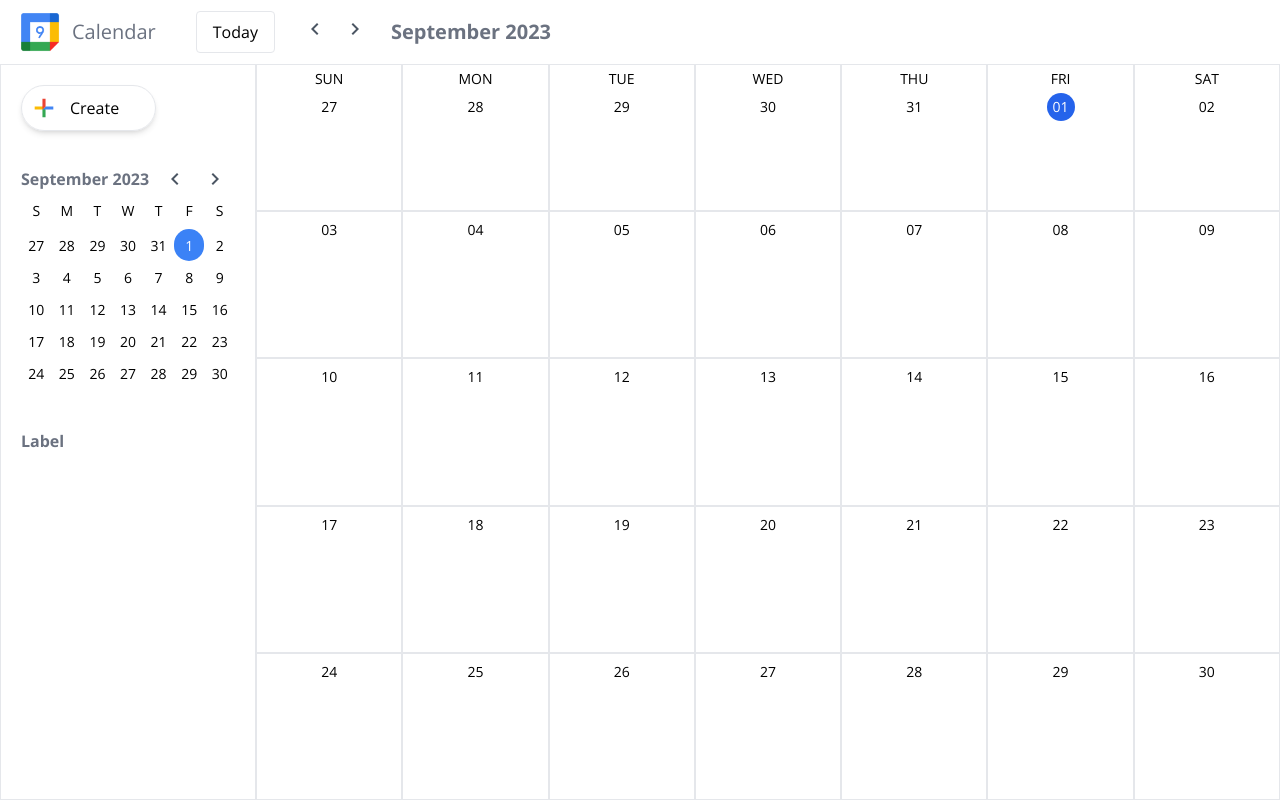
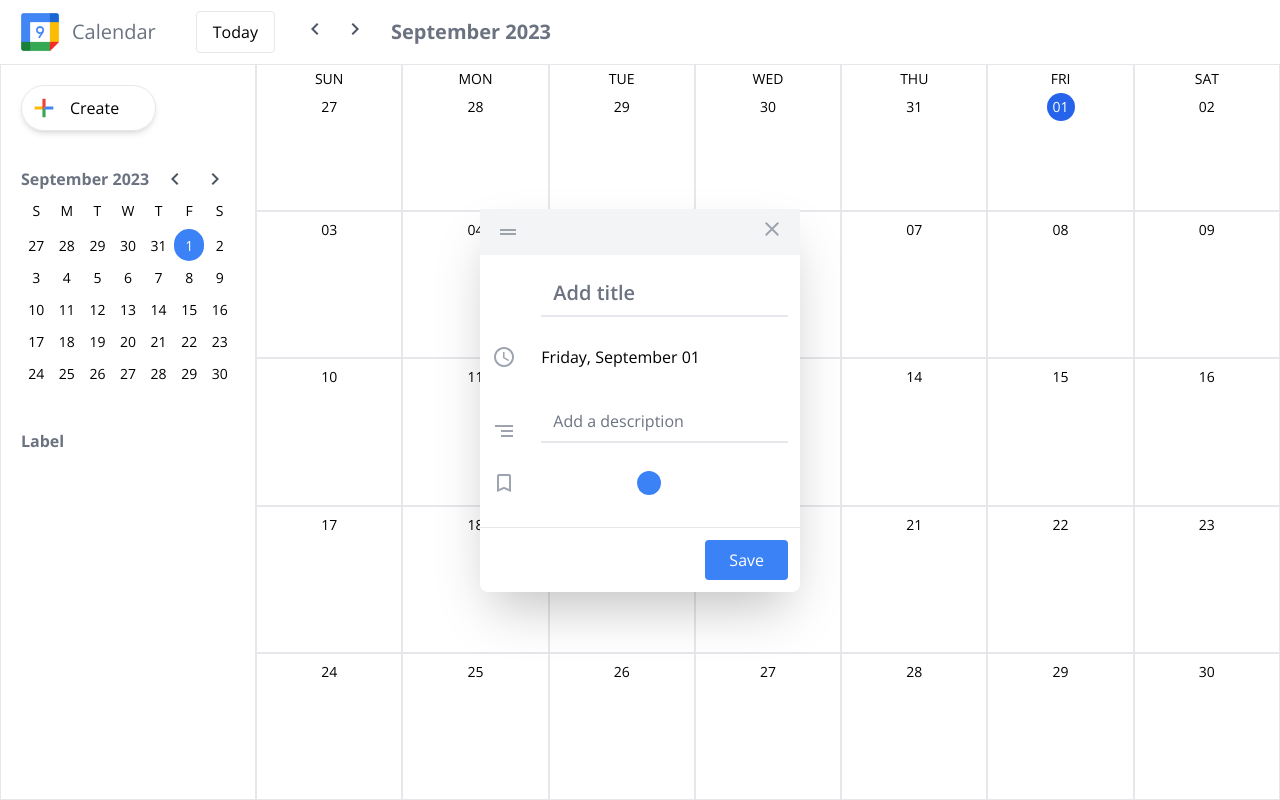
Before and after one commit to txli299/google-calendar-clone, a React (Create React App) app: page / in a window 1280 px wide. Both pictures are taken after a click on the button "Create". Built offline with nearby package versions, Linux system fonts and the light colour scheme.

Commit message:
Add React 18 features

```diff
--- a/src/App.js
+++ b/src/App.js
@@ -5,7 +5,7 @@
 import Sidebar from "./components/Sidebar";
 import Month from "./components/Month";
 import GlobalContext from "./context/GlobalContext";
-// import EventModal from "./components/EventModal";
+import EventModal from "./components/EventModal";
 function App() {
   const [currenMonth, setCurrentMonth] = useState(getMonth());
   const { monthIndex, showEventModal } = useContext(GlobalContext);
@@ -16,7 +16,7 @@
 
   return (
     <React.Fragment>
-      {/* {showEventModal && <EventModal />} */}
+      {showEventModal && <EventModal />}
 
       <div className="h-screen flex flex-col">
         <CalendarHeader />
--- a/src/components/Day.js
+++ b/src/components/Day.js
@@ -1,21 +1,60 @@
 import dayjs from "dayjs";
-import React from "react";
+import React, { useContext, useState, useEffect } from "react";
+import GlobalContext from "../context/GlobalContext";
 
-export default function Day({day, rowIdx}){
-    function getCurrentDayClass(){
-        return day.format("DD-MM-YY") === dayjs().format("DD-MM-YY") ? `bg-blue-600 text-white rounded-full w-7` : "";
+export default function Day({ day, rowIdx }) {
+  const [dayEvents, setDayEvents] = useState([]);
+  const {
+    setDaySelected,
+    setShowEventModal,
+    filteredEvents,
+    setSelectedEvent,
+  } = useContext(GlobalContext);
+
+  useEffect(() => {
+    const events = filteredEvents.filter(
+      (evt) =>
+        dayjs(evt.day).format("DD-MM-YY") === day.format("DD-MM-YY")
+    );
+    setDayEvents(events);
+  }, [filteredEvents, day]);
+
+  function getCurrentDayClass() {
+    return day.format("DD-MM-YY") === dayjs().format("DD-MM-YY")
+      ? "bg-blue-600 text-white rounded-full w-7"
+      : "";
   }
-    return(
+  return (
     <div className="border border-gray-200 flex flex-col">
       <header className="flex flex-col items-center">
         {rowIdx === 0 && (
           <p className="text-sm mt-1">
-                    {day.format('ddd').toUpperCase()}
-                </p>)}
-                <p className={`text-sm p-1 my-1 text-center ${getCurrentDayClass()}`}>
-                    {day.format('DD')}
+            {day.format("ddd").toUpperCase()}
+          </p>
+        )}
+        <p
+          className={`text-sm p-1 my-1 text-center  ${getCurrentDayClass()}`}
+        >
+          {day.format("DD")}
         </p>
       </header>
+      <div
+        className="flex-1 cursor-pointer"
+        onClick={() => {
+          setDaySelected(day);
+          setShowEventModal(true);
+        }}
+      >
+        {dayEvents.map((evt, idx) => (
+          <div
+            key={idx}
+            onClick={() => setSelectedEvent(evt)}
+            className={`bg-${evt.label}-200 p-1 mr-3 text-gray-600 text-sm rounded mb-1 truncate`}
+          >
+            {evt.title}
+          </div>
+        ))}
+      </div>
     </div>
   );
 }
--- /dev/null
+++ b/src/components/EventModal.js
@@ -0,0 +1,139 @@
+import React, { useContext, useState } from "react";
+import GlobalContext from "../context/GlobalContext";
+
+const labelsClasses = [
+  "indigo",
+  "gray",
+  "green",
+  "blue",
+  "red",
+  "purple",
+];
+
+export default function EventModal() {
+  const {
+    setShowEventModal,
+    daySelected,
+    dispatchCalEvent,
+    selectedEvent,
+  } = useContext(GlobalContext);
+
+  const [title, setTitle] = useState(
+    selectedEvent ? selectedEvent.title : ""
+  );
+  const [description, setDescription] = useState(
+    selectedEvent ? selectedEvent.description : ""
+  );
+  const [selectedLabel, setSelectedLabel] = useState(
+    selectedEvent
+      ? labelsClasses.find((lbl) => lbl === selectedEvent.label)
+      : labelsClasses[0]
+  );
+
+  function handleSubmit(e) {
+    e.preventDefault();
+    const calendarEvent = {
+      title,
+      description,
+      label: selectedLabel,
+      day: daySelected.valueOf(),
+      id: selectedEvent ? selectedEvent.id : Date.now(),
+    };
+    if (selectedEvent) {
+      dispatchCalEvent({ type: "update", payload: calendarEvent });
+    } else {
+      dispatchCalEvent({ type: "push", payload: calendarEvent });
+    }
+
+    setShowEventModal(false);
+  }
+  return (
+    <div className="h-screen w-full fixed left-0 top-0 flex justify-center items-center">
+      <form className="bg-white rounded-lg shadow-2xl w-1/4">
+        <header className="bg-gray-100 px-4 py-2 flex justify-between items-center">
+          <span className="material-icons-outlined text-gray-400">
+            drag_handle
+          </span>
+          <div>
+            {selectedEvent && (
+              <span
+                onClick={() => {
+                  dispatchCalEvent({
+                    type: "delete",
+                    payload: selectedEvent,
+                  });
+                  setShowEventModal(false);
+                }}
+                className="material-icons-outlined text-gray-400 cursor-pointer"
+              >
+                delete
+              </span>
+            )}
+            <button onClick={() => setShowEventModal(false)}>
+              <span className="material-icons-outlined text-gray-400">
+                close
+              </span>
+            </button>
+          </div>
+        </header>
+        <div className="p-3">
+          <div className="grid grid-cols-1/5 items-end gap-y-7">
+            <div></div>
+            <input
+              type="text"
+              name="title"
+              placeholder="Add title"
+              value={title}
+              required
+              className="pt-3 border-0 text-gray-600 text-xl font-semibold pb-2 w-full border-b-2 border-gray-200 focus:outline-none focus:ring-0 focus:border-blue-500"
+              onChange={(e) => setTitle(e.target.value)}
+            />
+            <span className="material-icons-outlined text-gray-400">
+              schedule
+            </span>
+            <p>{daySelected.format("dddd, MMMM DD")}</p>
+            <span className="material-icons-outlined text-gray-400">
+              segment
+            </span>
+            <input
+              type="text"
+              name="description"
+              placeholder="Add a description"
+              value={description}
+              required
+              className="pt-3 border-0 text-gray-600 pb-2 w-full border-b-2 border-gray-200 focus:outline-none focus:ring-0 focus:border-blue-500"
+              onChange={(e) => setDescription(e.target.value)}
+            />
+            <span className="material-icons-outlined text-gray-400">
+              bookmark_border
+            </span>
+            <div className="flex gap-x-2">
+              {labelsClasses.map((lblClass, i) => (
+                <span
+                  key={i}
+                  onClick={() => setSelectedLabel(lblClass)}
+                  className={`bg-${lblClass}-500 w-6 h-6 rounded-full flex items-center justify-center cursor-pointer`}
+                >
+                  {selectedLabel === lblClass && (
+                    <span className="material-icons-outlined text-white text-sm">
+                      check
+                    </span>
+                  )}
+                </span>
+              ))}
+            </div>
+          </div>
+        </div>
+        <footer className="flex justify-end border-t p-3 mt-5">
+          <button
+            type="submit"
+            onClick={handleSubmit}
+            className="bg-blue-500 hover:bg-blue-600 px-6 py-2 rounded text-white"
+          >
+            Save
+          </button>
+        </footer>
+      </form>
+    </div>
+  );
+}
--- a/src/index.js
+++ b/src/index.js
@@ -1,16 +1,16 @@
 import React from "react";
-import ReactDOM from "react-dom";
+import ReactDOM from "react-dom/client";
 import "./index.css";
 import App from "./App";
 import reportWebVitals from "./reportWebVitals";
 import ContextWrapper from "./context/ContextWrapper";
-ReactDOM.render(
+const root = ReactDOM.createRoot(document.getElementById("root"));
+root.render(
   <React.StrictMode>
     <ContextWrapper>
       <App />
     </ContextWrapper>
   </React.StrictMode>,
-  document.getElementById("root")
 );
 
 // If you want to start measuring performance in your app, pass a function
```
Lines whose indentation alone changed are shown as unchanged.
